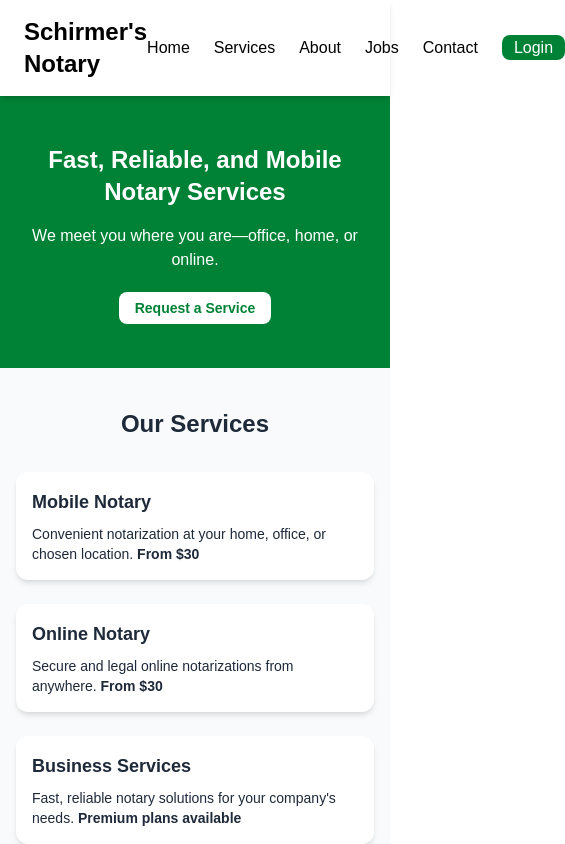
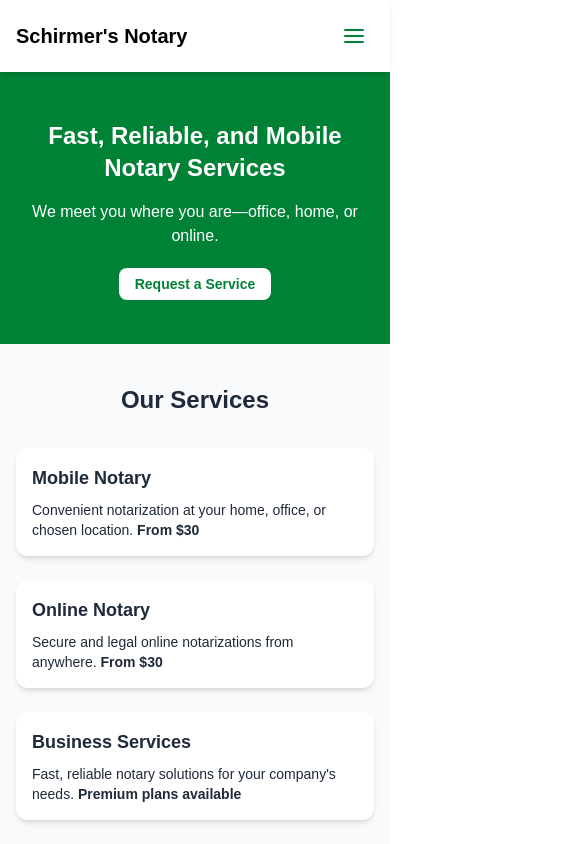
Before and after one commit to KeatonSchirmer/Schirmer-s-Notary-Main, a Next.js app: page / in a window 390 px wide. Shown: the top 844 px of the page, 565 px wide, since content can reach past the window. Built offline with nearby package versions, Linux system fonts and the light colour scheme; no server answers.

Commit message:
Nav UI fixes

```diff
--- a/app/layout.tsx
+++ b/app/layout.tsx
@@ -1,5 +1,6 @@
 import type { Metadata } from "next";
 import { Geist, Geist_Mono } from "next/font/google";
+import React, { useState } from "react";
 import Link from 'next/link';
 import "./globals.css";
 import { AuthProvider } from "./auth-context";
@@ -24,6 +25,9 @@ export default function RootLayout({
   children: React.ReactNode;
 }>) {
 
+  // Mobile menu state
+  const [menuOpen, setMenuOpen] = React.useState(false);
+
   return (
     <html lang="en" className="h-full">
       <body
@@ -31,9 +35,22 @@ export default function RootLayout({
       >
         <AuthProvider>
           <header className="bg-white shadow-md sticky top-0 z-50">
-            <div className="max-w-7xl mx-auto flex justify-between items-center px-6 py-4">
-              <h1 className="text-2xl font-bold text-black">Schirmer&apos;s Notary</h1>
-              <nav className="space-x-6">
+            <div className="max-w-7xl mx-auto flex justify-between items-center px-4 md:px-6 py-4">
+              <h1 className="text-xl md:text-2xl font-bold text-black">Schirmer&apos;s Notary</h1>
+              {/* Hamburger for mobile */}
+              <button
+                className="md:hidden p-2 rounded focus:outline-none focus:ring-2 focus:ring-green-700"
+                aria-label="Open menu"
+                onClick={() => setMenuOpen(!menuOpen)}
+              >
+                <svg width="24" height="24" fill="none" stroke="currentColor" strokeWidth="2" strokeLinecap="round" strokeLinejoin="round" className="text-green-700">
+                  <line x1="3" y1="6" x2="21" y2="6" />
+                  <line x1="3" y1="12" x2="21" y2="12" />
+                  <line x1="3" y1="18" x2="21" y2="18" />
+                </svg>
+              </button>
+              {/* Desktop nav */}
+              <nav className="hidden md:flex space-x-6">
                 <Link href="/" className="hover:text-green-700">Home</Link>
                 <Link href="/services" className="hover:text-green-700">Services</Link>
                 <Link href="/about" className="hover:text-green-700">About</Link>
@@ -42,12 +59,23 @@ export default function RootLayout({
                 <Link href="/login" className="px-3 py-1 rounded-lg bg-green-700 text-white hover:bg-green-800">Login</Link>
               </nav>
             </div>
+            {/* Mobile nav menu */}
+            {menuOpen && (
+              <nav className="md:hidden bg-white border-t border-gray-200 px-4 py-2 flex flex-col space-y-2">
+                <Link href="/" className="hover:text-green-700" onClick={() => setMenuOpen(false)}>Home</Link>
+                <Link href="/services" className="hover:text-green-700" onClick={() => setMenuOpen(false)}>Services</Link>
+                <Link href="/about" className="hover:text-green-700" onClick={() => setMenuOpen(false)}>About</Link>
+                <Link href="/request" className="hover:text-green-700" onClick={() => setMenuOpen(false)}>Jobs</Link>
+                <Link href="/contact" className="hover:text-green-700" onClick={() => setMenuOpen(false)}>Contact</Link>
+                <Link href="/login" className="px-3 py-1 rounded-lg bg-green-700 text-white hover:bg-green-800" onClick={() => setMenuOpen(false)}>Login</Link>
+              </nav>
+            )}
           </header>
 
           <main className="flex-grow">{children}</main>
 
           <footer className="bg-gray-900 text-gray-300 py-8 text-center">
-            <div className="space-x-6 mb-4">
+            <div className="space-x-3 md:space-x-6 mb-4 text-xs md:text-base">
               <Link href="/" className="hover:text-white">Home</Link>
               <Link href="/services" className="hover:text-white">Services</Link>
               <Link href="/about" className="hover:text-white">About</Link>
```
